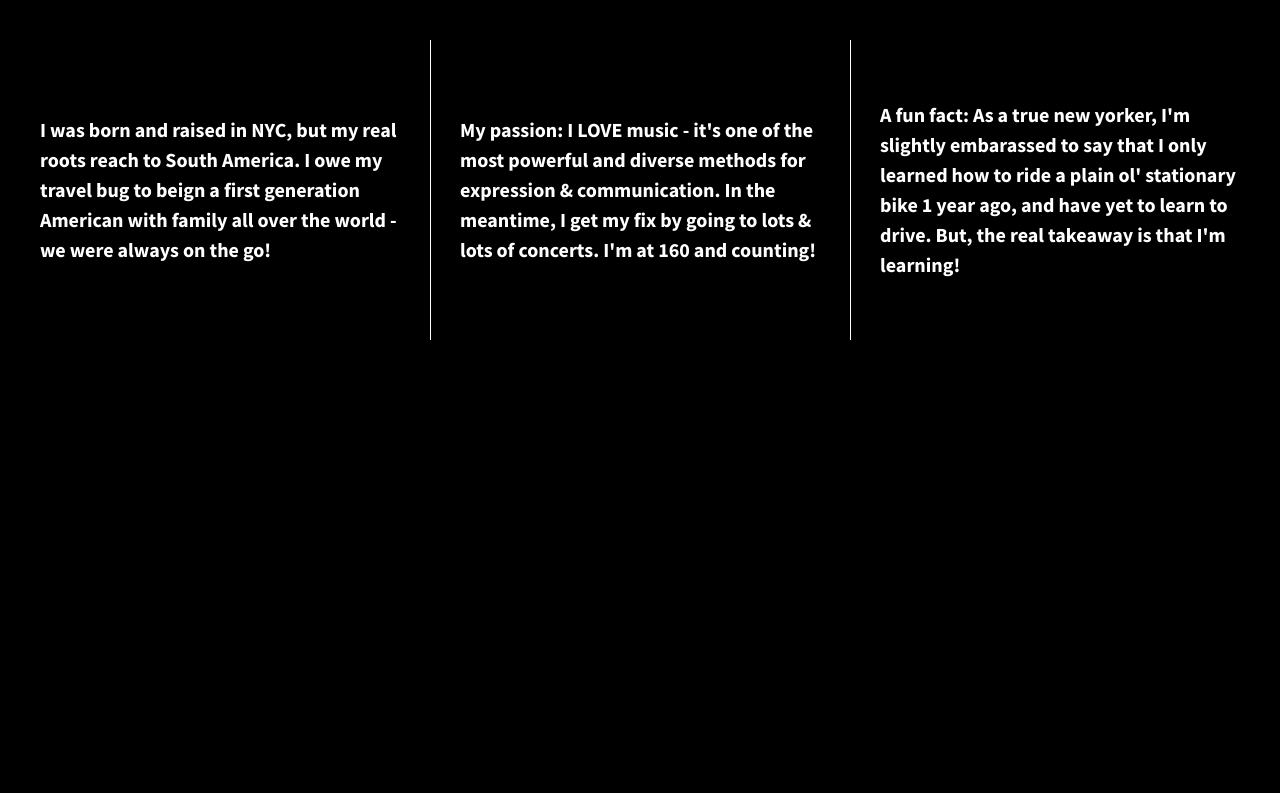
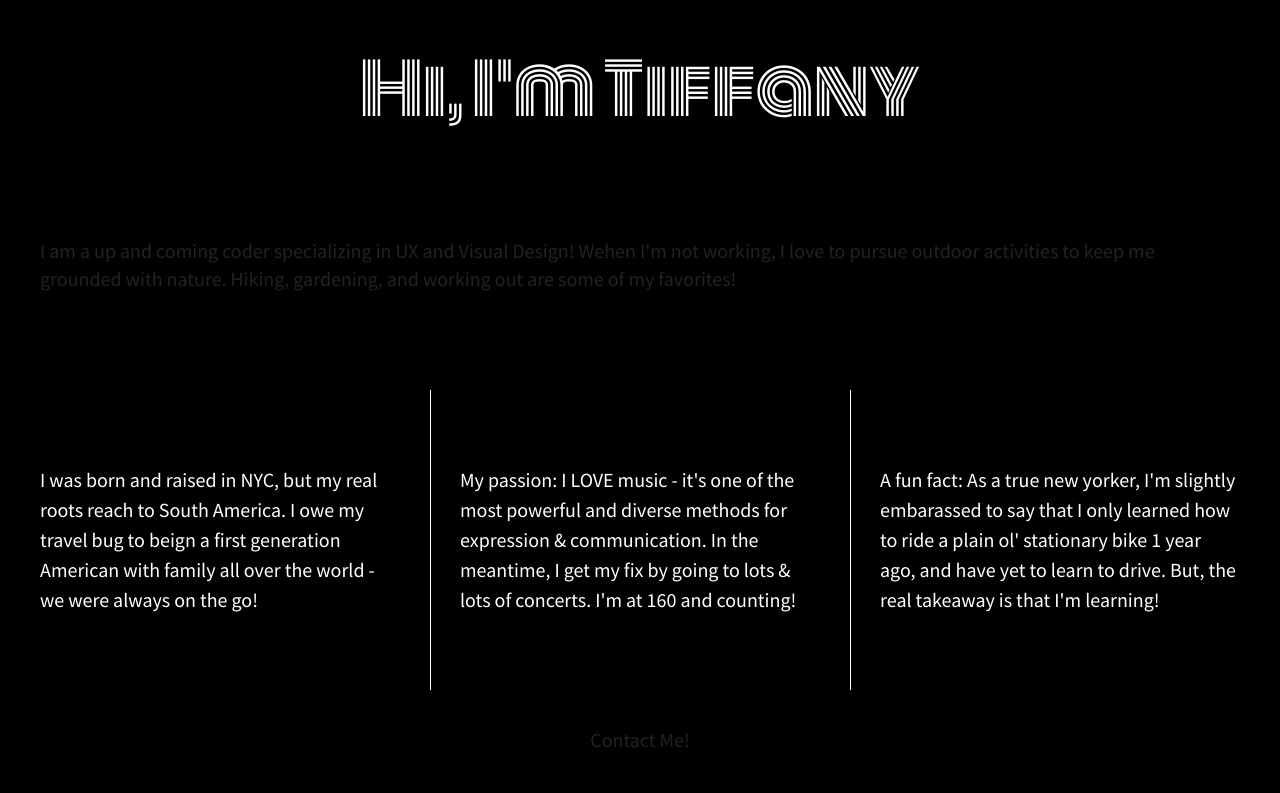
Before and after one commit to dahlstidesigns/206-Flexbox-Grid, a plain HTML site: page index.html in a window 1280 px wide. Drawn offline with nearby package versions, Linux system fonts and the light colour scheme.

```diff
--- a/css/main.css
+++ b/css/main.css
@@ -101,6 +101,30 @@ html {
   height: 100%;
 }
 
+header {
+  font-size: 3.5em;
+  font-family: 'Monoton', cusive;
+  color: white;
+}
+
+header, footer {
+  height: 100px;
+  display: flex;
+  align-items: center;
+  justify-content: center;
+}
+
+main {
+  height: 250px;
+}
+
+header, footer, main {
+  display: flex;
+  width: 100%;
+  align-items: center;
+  justify-content: center;
+}
+
 body {
   font-family: 'Source Sans Pro', sans-serif;
   padding: 2em;
@@ -109,11 +133,10 @@ body {
 }
 
 .wrapper {
-  /*add display:flex and set justify-content to space-between*/
-  font-weight: 700;
   display: flex;
   justify-content: space-between;
-
+  align-items: center;
+  flex-flow: row wrap;
 }
 
 .div-1, .div-2, .div-3 {
@@ -214,11 +237,13 @@ body {
    These examples override the primary ('mobile first') styles.
    Modify as content requires.
    ========================================================================== */
-@@media all and (min-width:1200px) {
+
+@media all and (min-width:1200px) {
   .div-1, .div-2, .div-3 {
     flex-basis: 30%;
   }
 }
+
 
 
 @media print,
--- a/index.html
+++ b/index.html
@@ -15,6 +15,7 @@
         <script src="js/vendor/modernizr-2.8.3.min.js"></script>
         <link href='http://fonts.googleapis.com/css?family=Lora:700' rel='stylesheet' type='text/css'>
         <link href='http://fonts.googleapis.com/css?family=Source+Sans+Pro:400,700' rel='stylesheet' type='text/css'>
+        <link href="https://fonts.googleapis.com/css2?family=Monoton&display=swap" rel="stylesheet">
     </head>
     <body>
         <!--[if lt IE 8]>
@@ -22,6 +23,8 @@
         <![endif]-->
 
         <section class="wrapper">
+            <header>Hi, I'm Tiffany</header>
+            <main>I am a up and coming coder specializing in UX and Visual Design! Wehen I'm not working, I love to pursue outdoor activities to keep me grounded with nature. Hiking, gardening, and working out are some of my favorites!</main>
             <div class="div-1">
                 <p> I was born and raised in NYC, but my real roots reach to South America. I owe my travel bug to beign a first generation American with family all over the world - we were always on the go!</p>
             </div>
@@ -31,6 +34,7 @@
             <div class="div-3">
                 <p> A fun fact: As a true new yorker, I'm slightly embarassed to say that I only learned how to ride a plain ol' stationary bike 1 year ago, and have yet to learn to drive. But, the real takeaway is that I'm learning!
             </div>
+            <footer>Contact Me!</footer>
         </section>
 
         <script src="https://ajax.googleapis.com/ajax/libs/jquery/1.11.3/jquery.min.js"></script>
```
